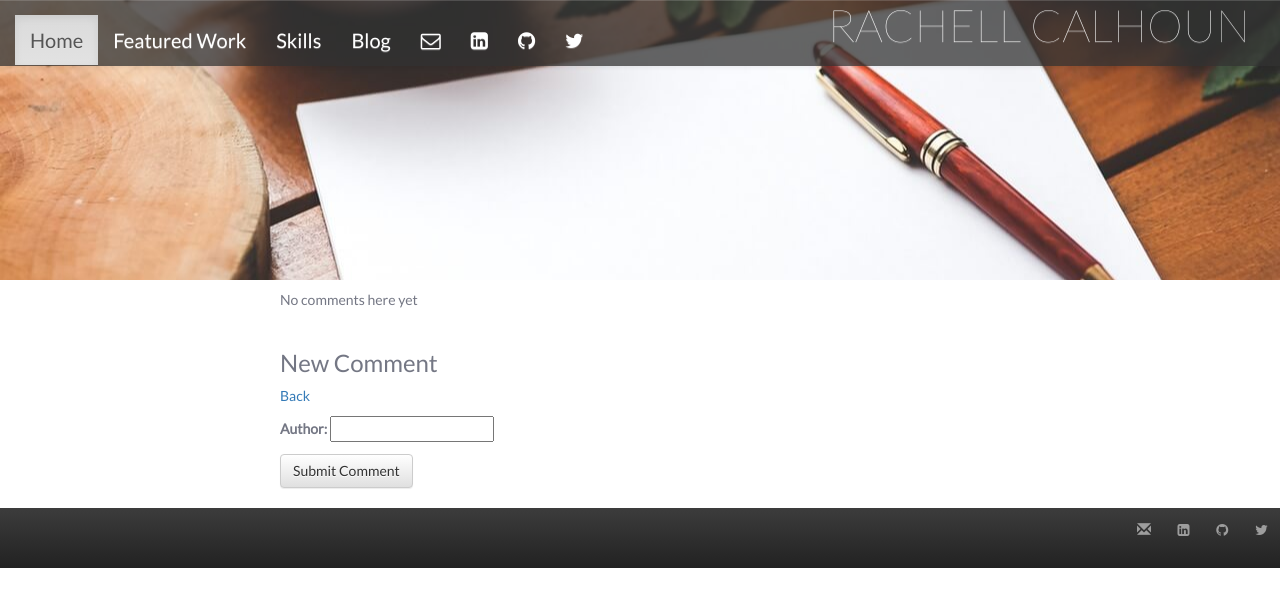
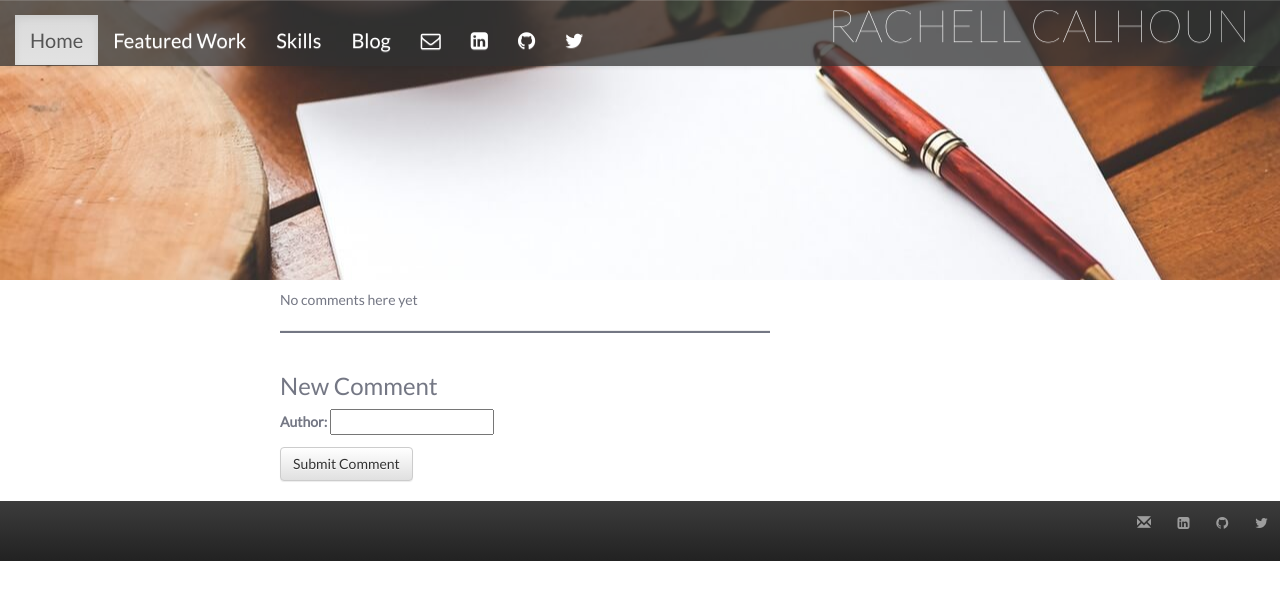
Before and after one commit to RachellCalhoun/mysite, a Django app: template blog/templates/blog/post_detail.html in a window 1280 px wide. Shown: the top 607 px of the page. Run offline with Django 3.2, Linux system fonts and the light colour scheme; the template is opened without the code that fills it: values that come from a table or form of the project are taken from there, others are empty; some libraries are stand-ins or nearby versions; some web fonts are replaced.

Commit message:
hr between comments delete back button:'

```diff
--- a/blog/templates/blog/post_detail.html
+++ b/blog/templates/blog/post_detail.html
@@ -86,8 +86,8 @@
     <div class="row">
       <div class="col-md-8 content main">
        <p>No comments here yet</p>
+       <hr>
       <h3 class="title">New Comment</h3>
-      <p><a href="/blog">Back</a></p>
     <form method="POST" class="post-form">{% csrf_token %}
         {{ form.as_p }}
         <button type="submit" class="addcommentbtn save btn btn-default">Submit Comment</button>
```
